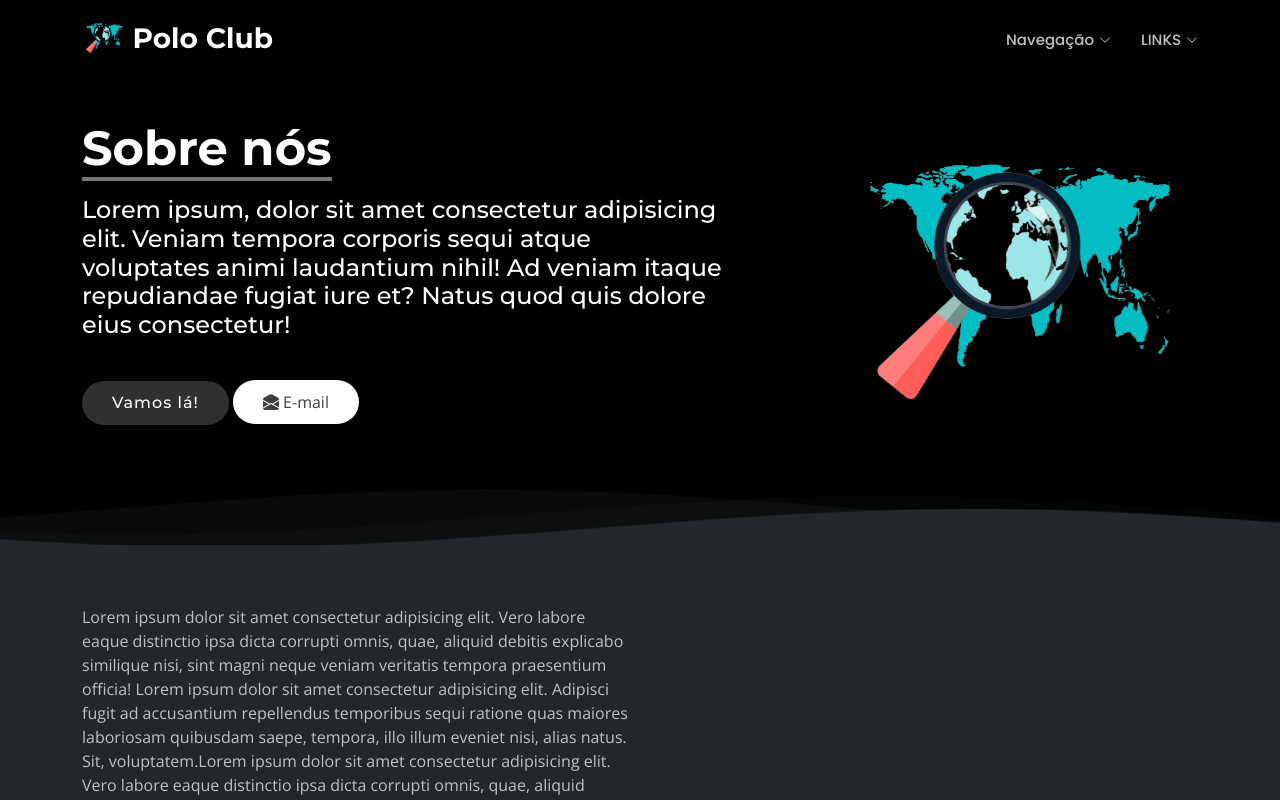
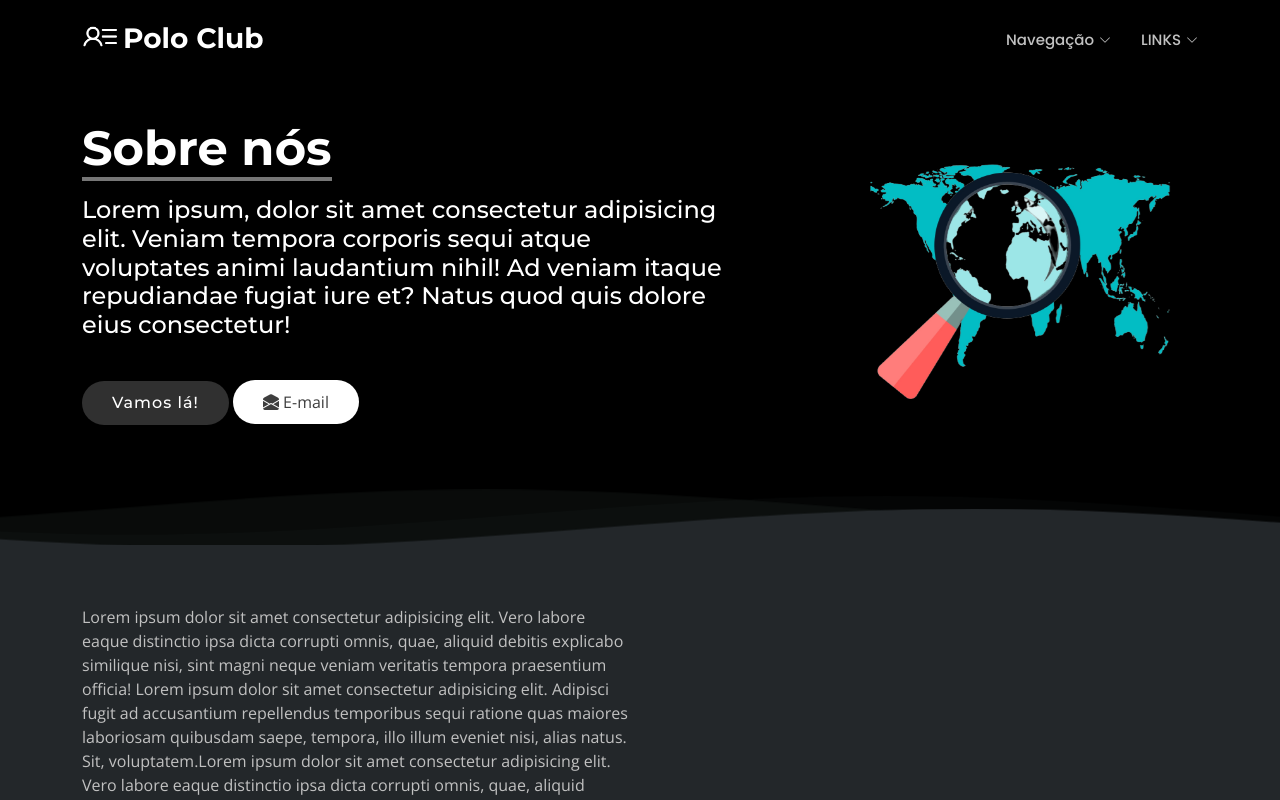
Before and after one commit to TIPoloClub/Polo-Club, a plain HTML site: page sobre_nos.html in a window 1280 px wide. Shown: the top 800 px of the page. Drawn offline with nearby package versions, Linux system fonts and the light colour scheme; a web font is replaced by a local one.

Commit message:
Atualizando site

```diff
--- a/sobre_nos.html
+++ b/sobre_nos.html
@@ -28,7 +28,7 @@
     <div class="container d-flex align-items-center justify-content-between">
 
       <div class="logo">
-        <h1><a href="index.html"><span><img src="assets/img/fundo_sobre_nos.png" style="height: 35px;margin-top:-1%; margin-right: 6px; margin-bottom: 5px;" >Polo Club</span></a></h1>
+        <h1><a href="index.html"><span><img src="assets/img/polo_club_sobre_nos.png" style="height: 35px;margin-top:-1%; margin-right: 6px; margin-bottom: 5px;" >Polo Club</span></a></h1>
       </div>
 
       <nav id="navbar" class="navbar">
```
Also changed, not shown: politica_privacidade.html (+1 -1 lines).
